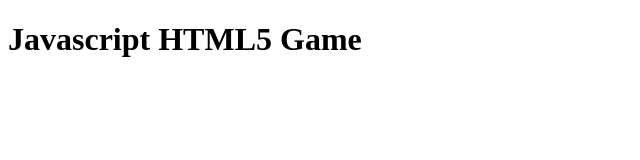
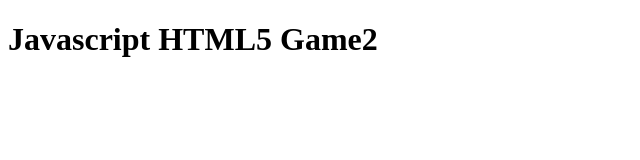
Before and after one commit to lygl25/pdemo, a website: page index.html in a window 1280 px wide. Shown: the full height of the page, 0-640 px from the left. Drawn offline with Linux system fonts and the light colour scheme.

Commit message:
第二次提交

```diff
--- a/index.html
+++ b/index.html
@@ -4,6 +4,6 @@
     <meta charset="utf-8">
   </head>
   <body>
-  <h1>Javascript HTML5 Game</h1>
+  <h1>Javascript HTML5 Game2</h1>
   </body>
 </html>
```
Also changed, not shown: package.json (+13 -11 lines), 1 other file.
